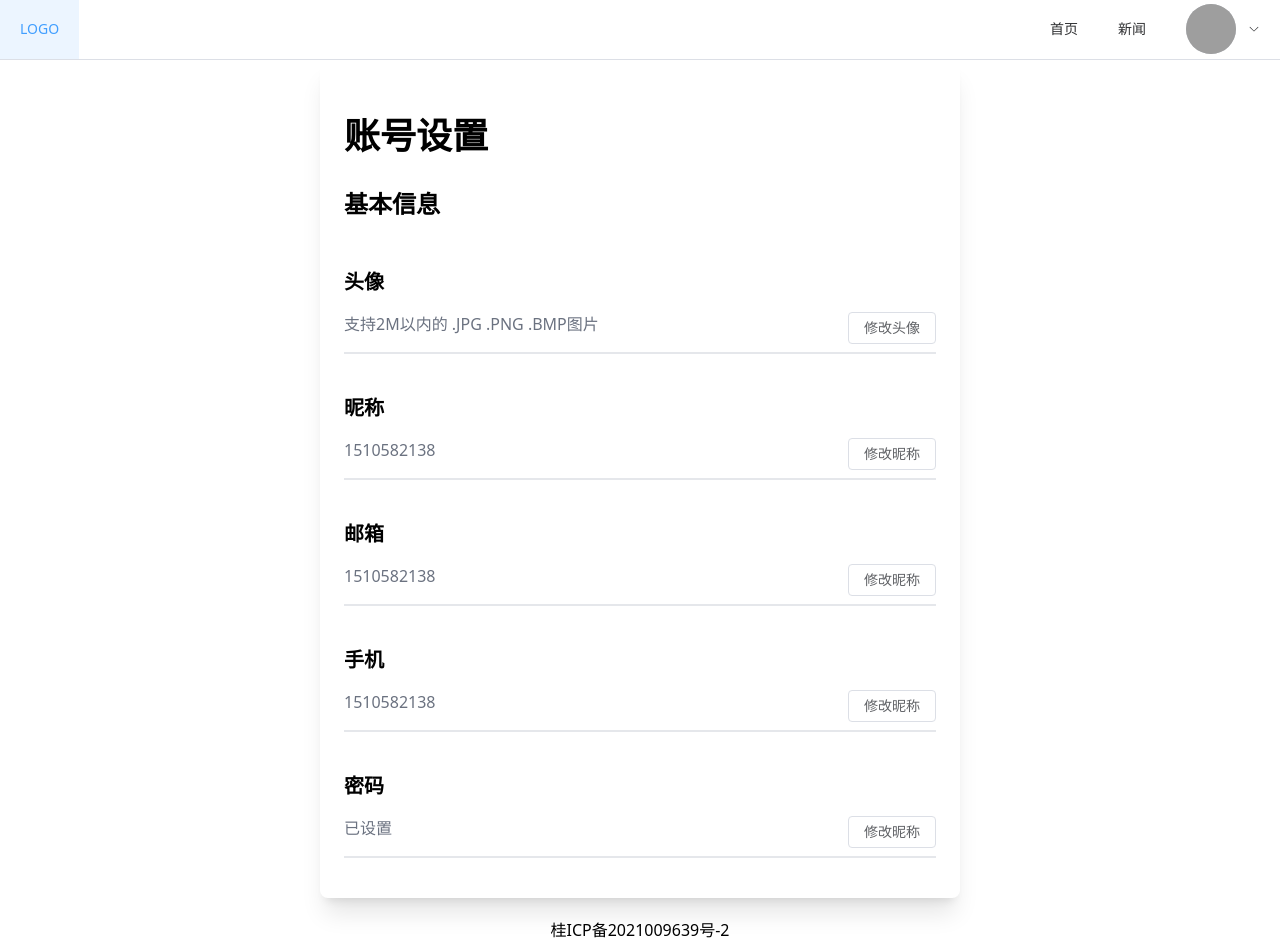
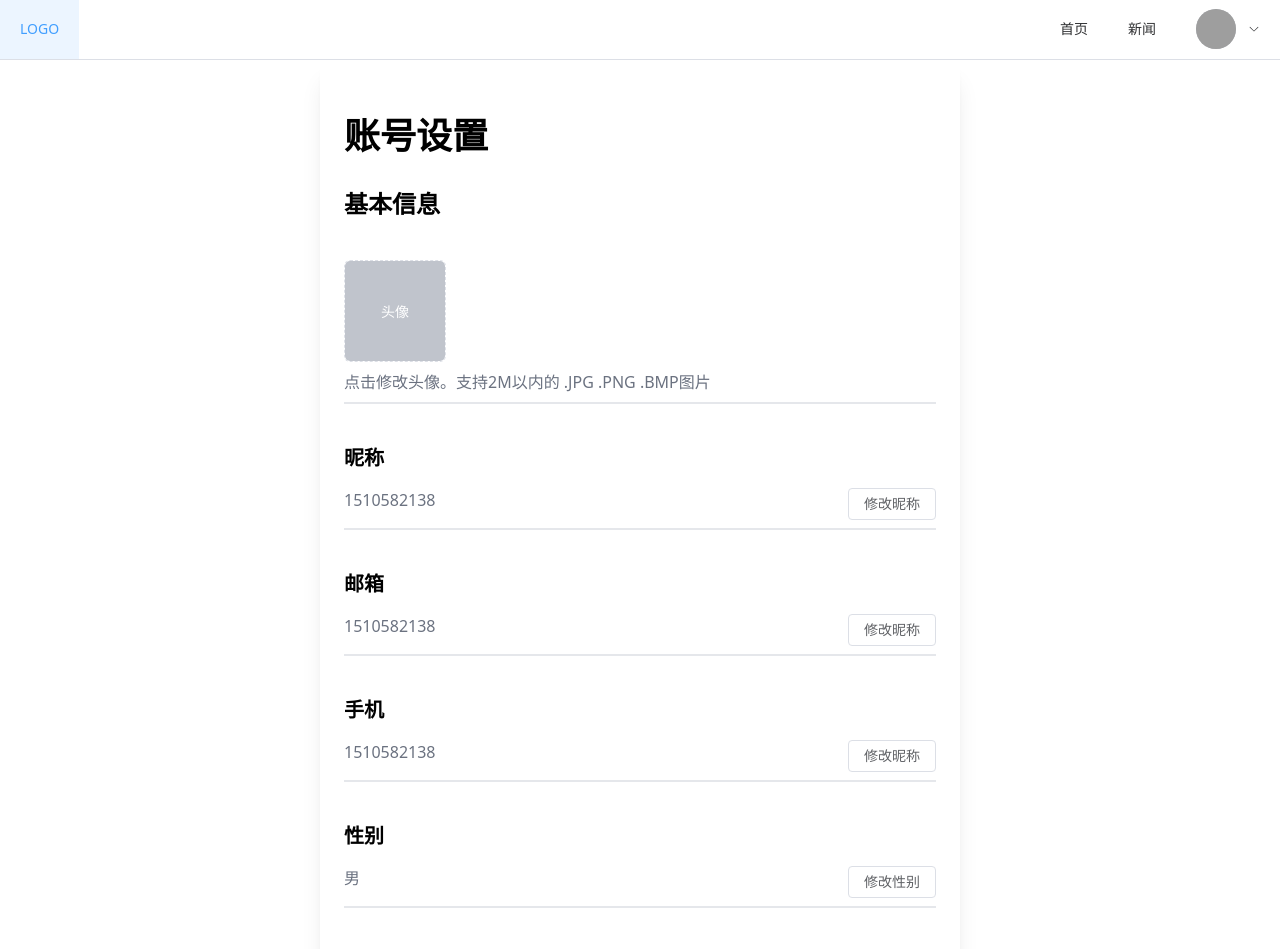
Before and after one commit to DefterYu/self-vue-note, a Vue app: page /user/setting in a window 1280 px wide. Shown: the top 949 px of the page. Built offline with nearby package versions, Linux system fonts and the light colour scheme; grey boxes are pictures that could not be loaded.

Commit message:
完成头像上传并修改

```diff
--- a/components.d.ts
+++ b/components.d.ts
@@ -10,6 +10,7 @@ declare module '@vue/runtime-core' {
     Avatar: typeof import('./src/components/Avatar.vue')['default']
     ElAvatar: typeof import('element-plus/es')['ElAvatar']
     ElButton: typeof import('element-plus/es')['ElButton']
+    ElDialog: typeof import('element-plus/es')['ElDialog']
     ElDivider: typeof import('element-plus/es')['ElDivider']
     ElForm: typeof import('element-plus/es')['ElForm']
     ElFormItem: typeof import('element-plus/es')['ElFormItem']
--- a/package.json
+++ b/package.json
@@ -15,6 +15,7 @@
     "pinia": "^2.0.30",
     "pinia-plugin-persistedstate": "^3.0.2",
     "vue": "^3.2.47",
+    "vue-cropper": "^1.0.5",
     "vue-router": "^4.1.6"
   },
   "devDependencies": {
--- a/src/App.vue
+++ b/src/App.vue
@@ -1,5 +1,5 @@
 <script setup lang="ts">
-    import { ref, reactive, watch } from 'vue';
+    import { ref, reactive } from 'vue';
     import { projeRouter } from '@/router/projeRouter';
 
     import { useRouter } from 'vue-router';
@@ -43,7 +43,6 @@
         <el-sub-menu index="2">
             <template #title>
                 <el-avatar
-                    :size="50"
                     src="https://defteryu-1251931232.cos.ap-guangzhou.myqcloud.com/mika.jpg"
                 />
             </template>
--- a/src/components/Avatar.vue
+++ b/src/components/Avatar.vue
@@ -6,47 +6,59 @@
         :on-success="handleAvatarSuccess"
         :before-upload="beforeAvatarUpload"
     >
-        <img
+        <el-avatar
             v-if="imageUrl"
             :src="imageUrl"
-            class="avatar"
+            shape="square"
+            :size="imgSize"
         />
-        <el-icon
+
+        <el-avatar
             v-else
-            class="avatar-uploader-icon"
+            shape="square"
+            :size="imgSize"
         >
-            <Plus />
-        </el-icon>
+            头像
+        </el-avatar>
     </el-upload>
 </template>
 
 <script lang="ts" setup>
     import { ref } from 'vue';
     import { ElMessage } from 'element-plus';
-    import { Plus } from '@element-plus/icons-vue';
-
     import type { UploadProps } from 'element-plus';
 
-    const imageUrl = ref('');
+    const imageUrl = ref(''),
+        imgSize = ref(100);
+
+    const emit = defineEmits(['upSuccess']);
+
     const imgTypeList = ['image/jpeg', 'image/png', 'image/bmp'];
 
     const handleAvatarSuccess: UploadProps['onSuccess'] = (
         response,
         uploadFile
     ) => {
-        imageUrl.value = URL.createObjectURL(uploadFile.raw!);
+        console.log('上传结果', response);
+
+        if (response.code == 200) {
+            imageUrl.value = response.data.url;
+            emit('upSuccess', response.data.url);
+        } else {
+            ElMessage.error('服务器异常,图片上传异常');
+        }
     };
 
     const beforeAvatarUpload: UploadProps['beforeUpload'] = rawFile => {
-        console.log('文件类型', rawFile.type);
-
         if (!imgTypeList.includes(rawFile.type)) {
-            ElMessage.error('Avatar picture must be JPG format!');
+            ElMessage.error('只能使用限定格式的图片');
             return false;
-        } else if (rawFile.size / 1024 / 1024 > 5) {
-            ElMessage.error('图片最大支持5MB!');
+        } else if (rawFile.size / 1024 / 1024 > 2) {
+            ElMessage.error('图片最大支持2MB!');
             return false;
         }
+        console.log('图片上传成功');
+        // return false;
         return true;
     };
 </script>
--- a/src/views/user/BaseInfoEdit.vue
+++ b/src/views/user/BaseInfoEdit.vue
@@ -5,11 +5,12 @@
         <div
             class="my-4 py-2 border-b-2 border-light-blue-500 border-opacity-100"
         >
-            <div class="text-xl font-semibold my-4">头像</div>
+            <div class="py-2">
+                <avatar @upSuccess="upSuccess"></avatar>
+            </div>
 
-            <div class="flex justify-between">
-                <div class="text-gray-500">支持2M以内的 .JPG .PNG .BMP图片</div>
-                <div><el-button>修改头像</el-button></div>
+            <div class="text-gray-500">
+                点击修改头像。支持2M以内的 .JPG .PNG .BMP图片
             </div>
         </div>
         <div
@@ -42,6 +43,15 @@
         <div
             class="my-4 py-2 border-b-2 border-light-blue-500 border-opacity-100"
         >
+            <p class="text-xl font-semibold my-4">性别</p>
+            <div class="flex justify-between">
+                <div class="text-gray-500">男</div>
+                <div><el-button>修改性别</el-button></div>
+            </div>
+        </div>
+        <div
+            class="my-4 py-2 border-b-2 border-light-blue-500 border-opacity-100"
+        >
             <p class="text-xl font-semibold my-4">密码</p>
             <div class="flex justify-between">
                 <div class="text-gray-500">已设置</div>
@@ -53,6 +63,11 @@
 
 <script setup lang="ts">
     import { toRefs, reactive } from 'vue';
+    import Avatar from '@/components/Avatar.vue';
+
+    const upSuccess = (url: string) => {
+        console.log('获取到组件返回的链接', url);
+    };
 
     const state = reactive({
         formData: {
--- /dev/null
+++ b/src/views/user/LoginPage.vue
@@ -0,0 +1,7 @@
+<template>
+    <div></div>
+</template>
+
+<script setup lang="ts"></script>
+
+<style scoped></style>
```
Also changed, not shown: 1 other file (tests, documents, lock files or other folders).
